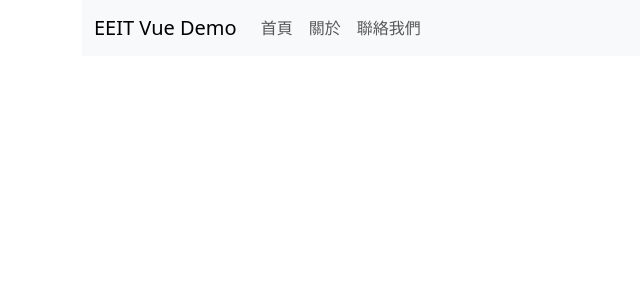
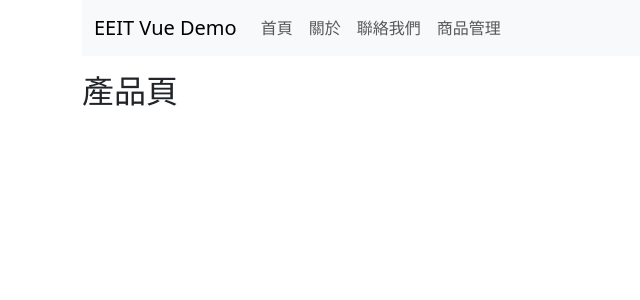
Before and after one commit to HsiaoHungWang/vue-eeit, a Vue app: page /products in a window 1280 px wide. Shown: the top 300 px of the page, without its empty margins (0-640 px from the left). Built offline with nearby package versions, Linux system fonts and the light colour scheme; no server answers.

Commit message:
Call Java API

```diff
--- a/package.json
+++ b/package.json
@@ -8,6 +8,7 @@
     "preview": "vite preview"
   },
   "dependencies": {
+    "axios": "^1.4.0",
     "bootstrap": "^5.3.1",
     "bootstrap-icons": "^1.10.5",
     "vue": "^3.3.4",
--- a/src/components/Navbar.vue
+++ b/src/components/Navbar.vue
@@ -17,7 +17,7 @@
             <RouterLink to="/contact" class="nav-link">聯絡我們</RouterLink>
         </li>
         <li class="nav-item">
-
+            <RouterLink to="/products" class="nav-link">商品管理</RouterLink>
         </li>
       </ul>
     </div>
--- /dev/null
+++ b/src/views/Products.vue
@@ -0,0 +1,27 @@
+<template>
+       <h2>{{product.name}} 產品頁</h2>
+</template>
+
+<script setup>
+    import axios from 'axios'
+    import {ref} from 'vue'
+    //GET http://172.18.105.194:8080    /pages/ajax/products/1
+    //取得環境變數中的資料
+    const url = import.meta.env.VITE_API_JAVAURL
+    const product = ref({})
+
+    const loadProducts = async()=>{
+      const response = await axios.get(`${url}/products/1`)
+      //console.log(response)
+      //console.log(response.data)
+      //console.log(response.data.list[0].name)
+      product.value = response.data.list[0]
+      console.log(product.value)
+    }
+
+    loadProducts()
+</script>
+
+<style>
+
+</style>
```
Also changed, not shown: src/router.js (+7 -0 lines), 2 other files (tests, documents, lock files or other folders).
